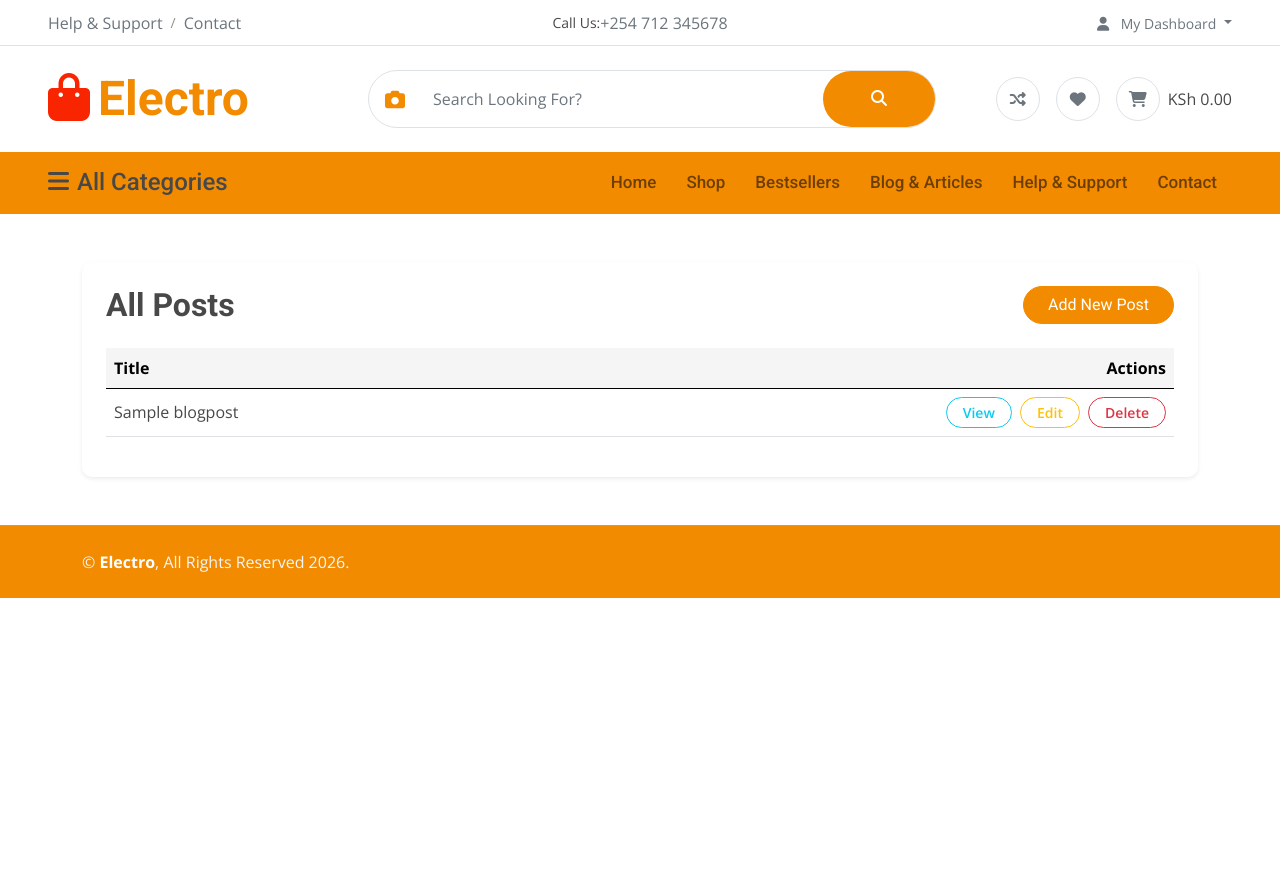
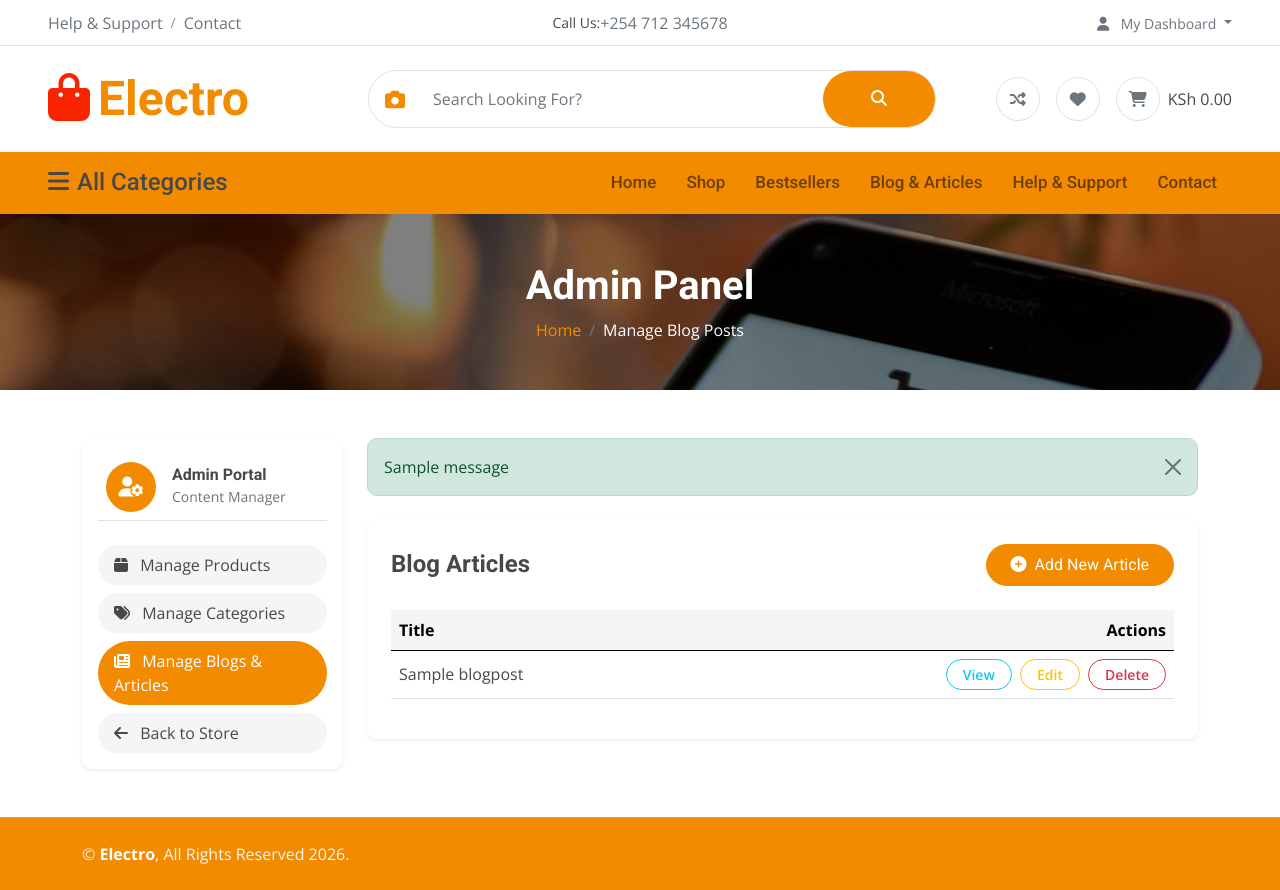
Before and after one commit to zena-bit/mywebapp, a Django app: page /blog/posts/ in a window 1280 px wide. Before the commit the page ends 598 px from the top, so only its background shows below. Run offline with Django 5.2, Linux system fonts and the light colour scheme; tables that the repository leaves empty hold one stand-in row (values such as "Sample post"); one stand-in notice (Sample message) is shown; some libraries are stand-ins or nearby versions.

Commit message:
Collapse categories dropdown by default, add Blog Manager to Admin Portal, fix TV card squeezing

```diff
--- a/templates/Admin/Blog/post_list.html
+++ b/templates/Admin/Blog/post_list.html
@@ -1,11 +1,57 @@
-{% extends 'admin_base.html' %}
+{% extends 'base.html' %}
+{% load static %}
+
+{% block title %}Manage Articles & Blog - Admin Panel{% endblock %}
 
 {% block content %}
+<div class="container-fluid page-header py-5">
+    <h1 class="text-center text-white display-6 wow fadeInUp" data-wow-delay="0.1s">Admin Panel</h1>
+    <ol class="breadcrumb justify-content-center mb-0 wow fadeInUp" data-wow-delay="0.3s">
+        <li class="breadcrumb-item"><a href="{% url 'index' %}">Home</a></li>
+        <li class="breadcrumb-item active text-white">Manage Blog Posts</li>
+    </ol>
+</div>
+
 <div class="container py-5">
-    <div class="card border-0 shadow-sm p-4 bg-white">
+    <div class="row g-4">
+        <!-- Sidebar Menu -->
+        <div class="col-lg-3">
+            <div class="card border-0 shadow-sm rounded-3 p-3 bg-white">
+                <div class="d-flex align-items-center mb-4 p-2 border-bottom">
+                    <div class="bg-primary rounded-circle text-white d-flex align-items-center justify-content-center me-3" style="width: 50px; height: 50px; background-color: #f28b00 !important;">
+                        <i class="fa fa-user-cog fa-lg"></i>
+                    </div>
+                    <div>
+                        <h6 class="mb-0 fw-bold">Admin Portal</h6>
+                        <small class="text-muted">Content Manager</small>
+                    </div>
+                </div>
+                <div class="nav flex-column nav-pills">
+                    <a href="{% url 'product_list' %}" class="nav-link mb-2 text-dark rounded-pill py-2 px-3 bg-light"><i class="fa fa-box me-2"></i> Manage Products</a>
+                    <a href="{% url 'category_list' %}" class="nav-link mb-2 text-dark rounded-pill py-2 px-3 bg-light"><i class="fa fa-tags me-2"></i> Manage Categories</a>
+                    <a href="{% url 'post-list' %}" class="nav-link active mb-2 rounded-pill py-2 px-3 text-white" style="background-color: #f28b00; border-color: #f28b00;"><i class="fa fa-newspaper me-2"></i> Manage Blogs &amp; Articles</a>
+                    <a href="{% url 'index' %}" class="nav-link text-dark rounded-pill py-2 px-3 bg-light"><i class="fa fa-arrow-left me-2"></i> Back to Store</a>
+                </div>
+            </div>
+        </div>
+
+        <!-- Main Content -->
+        <div class="col-lg-9">
+            {% if messages %}
+                {% for message in messages %}
+                    <div class="alert alert-success alert-dismissible fade show rounded-3 mb-4" role="alert">
+                        {{ message }}
+                        <button type="button" class="btn-close" data-bs-dismiss="alert" aria-label="Close"></button>
+                    </div>
+                {% endfor %}
+            {% endif %}
+
+            <div class="card border-0 shadow-sm rounded-3 p-4 bg-white">
                 <div class="d-flex justify-content-between align-items-center mb-4">
-            <h2 class="fw-bold mb-0">All Posts</h2>
-            <a href="{% url 'create-post' %}" class="btn btn-primary rounded-pill px-4 text-white" style="background-color: #f28b00; border-color: #f28b00;">Add New Post</a>
+                    <h4 class="fw-bold text-dark mb-0">Blog Articles</h4>
+                    <a href="{% url 'create-post' %}" class="btn btn-primary rounded-pill px-4 py-2 text-white" style="background-color: #f28b00; border-color: #f28b00;">
+                        <i class="fa fa-plus-circle me-1"></i> Add New Article
+                    </a>
                 </div>
                 <div class="table-responsive">
                     <table class="table align-middle table-hover">
@@ -29,7 +75,7 @@
                             <tr>
                                 <td colspan="2" class="text-center py-5 text-muted">
                                     <i class="fa fa-folder-open fa-3x mb-3 d-block" style="color: #ccc;"></i>
-                            No blog posts available.
+                                    No blog articles published yet.
                                 </td>
                             </tr>
                             {% endfor %}
@@ -38,4 +84,6 @@
                 </div>
             </div>
         </div>
+    </div>
+</div>
 {% endblock %}
--- a/templates/admin_panel/category_list.html
+++ b/templates/admin_panel/category_list.html
@@ -29,6 +29,7 @@
                 <div class="nav flex-column nav-pills">
                     <a href="{% url 'product_list' %}" class="nav-link mb-2 text-dark rounded-pill py-2 px-3 bg-light"><i class="fa fa-box me-2"></i> Manage Products</a>
                     <a href="{% url 'category_list' %}" class="nav-link active mb-2 rounded-pill py-2 px-3 text-white" style="background-color: #f28b00; border-color: #f28b00;"><i class="fa fa-tags me-2"></i> Manage Categories</a>
+                    <a href="{% url 'post-list' %}" class="nav-link mb-2 text-dark rounded-pill py-2 px-3 bg-light"><i class="fa fa-newspaper me-2"></i> Manage Blogs &amp; Articles</a>
                     <a href="{% url 'index' %}" class="nav-link text-dark rounded-pill py-2 px-3 bg-light"><i class="fa fa-arrow-left me-2"></i> Back to Store</a>
                 </div>
             </div>
--- a/templates/admin_panel/product_list.html
+++ b/templates/admin_panel/product_list.html
@@ -29,6 +29,7 @@
                 <div class="nav flex-column nav-pills">
                     <a href="{% url 'product_list' %}" class="nav-link active mb-2 rounded-pill py-2 px-3 text-white" style="background-color: #f28b00; border-color: #f28b00;"><i class="fa fa-box me-2"></i> Manage Products</a>
                     <a href="{% url 'category_list' %}" class="nav-link mb-2 text-dark rounded-pill py-2 px-3 bg-light"><i class="fa fa-tags me-2"></i> Manage Categories</a>
+                    <a href="{% url 'post-list' %}" class="nav-link mb-2 text-dark rounded-pill py-2 px-3 bg-light"><i class="fa fa-newspaper me-2"></i> Manage Blogs &amp; Articles</a>
                     <a href="{% url 'index' %}" class="nav-link text-dark rounded-pill py-2 px-3 bg-light"><i class="fa fa-arrow-left me-2"></i> Back to Store</a>
                 </div>
             </div>
--- a/templates/includes/header.html
+++ b/templates/includes/header.html
@@ -122,7 +122,7 @@
                         data-bs-toggle="collapse" data-bs-target="#allCat">
                         <h4 class="m-0"><i class="fa fa-bars me-2"></i>All Categories</h4>
                     </button>
-                    <div class="collapse navbar-collapse rounded-bottom {% if request.resolver_match.url_name == 'index' or request.resolver_match.url_name == 'home' %}show{% endif %}" id="allCat">
+                    <div class="collapse navbar-collapse rounded-bottom" id="allCat">
                         <div class="navbar-nav ms-auto py-0">
                             <ul class="list-unstyled categories-bars">
                                 {% for category in categories %}
--- a/templates/index.html
+++ b/templates/index.html
@@ -496,7 +496,7 @@
                     data-wow-delay="0.1s">Products</h4>
                 <h1 class="mb-0 display-3 wow fadeInUp" data-wow-delay="0.3s">All Product Items</h1>
             </div>
-            <div class="productList-carousel owl-carousel pt-4 wow fadeInUp" data-wow-delay="0.3s">
+            <div class="pt-4 wow fadeInUp" data-wow-delay="0.3s">
             <div class="row g-4 pt-4 justify-content-center">
                 {% for product in featured_products %}
                 <div class="col-md-6 col-lg-4 col-xl-3">
```
Lines whose indentation alone changed are shown as unchanged.
